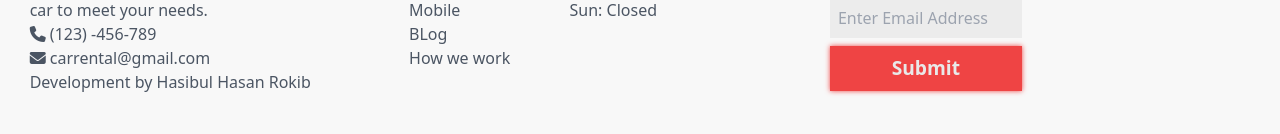
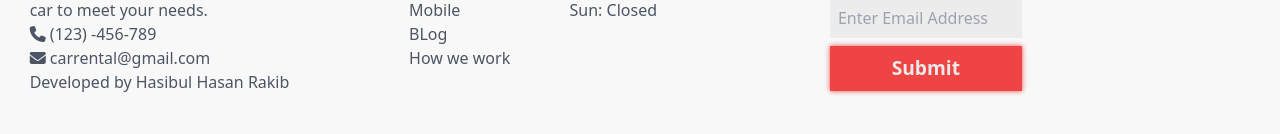
Before and after one commit to HasibulHasanRokib/reactjs-Car-Rental, a React (Vite) app: page /contact in a window 1280 px wide. Shown: the part 1496-1630 px from the top of the page. Built offline with nearby package versions, Linux system fonts and the light colour scheme.

Commit message:
Initial commit

```diff
--- a/src/Components/Footer/Footer.jsx
+++ b/src/Components/Footer/Footer.jsx
@@ -10,7 +10,7 @@ const Footer = () => {
                 <p className='my-4'>We offers a big range of vehicles for all your diving needs. We have the perfect car to meet your needs.</p>
                 <p className='font-semibold my-2'><i className="fa-solid fa-phone"></i> (123) -456-789</p>
                 <p className='font-semibold my-2'><i className="fa-solid fa-envelope"></i> carrental@gmail.com</p>
-                <p>Development by Hasibul Hasan Rokib</p>
+                <p>Developed by Hasibul Hasan Rakib</p>
             </div>
             <div className="section-two">
                 <h3 className='my-4 font-bold text-xl'>COMPANY</h3>
```
